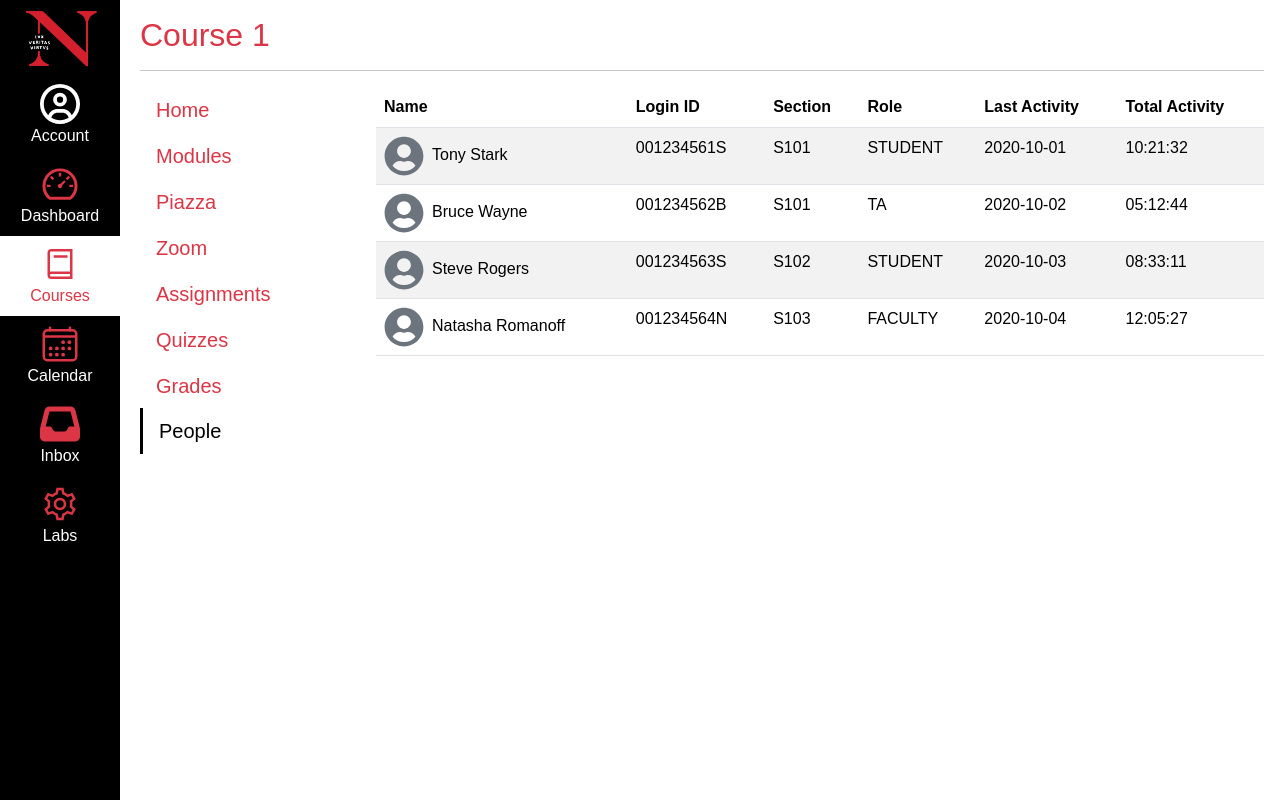
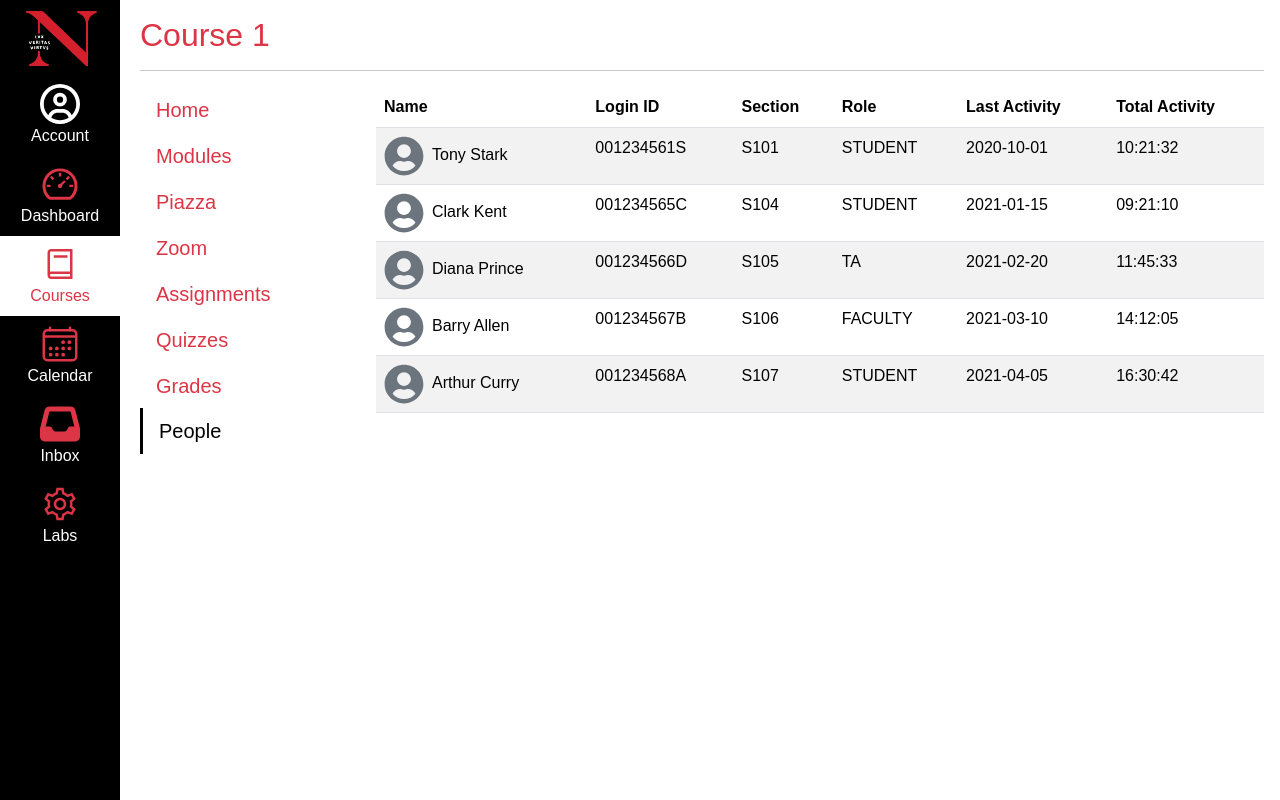
Before and after one commit to kashyap03042003/kambaz-next-js, a Next.js app: page /Courses/1/People/Table in a window 1280 px wide. Built offline with nearby package versions, Linux system fonts and the light colour scheme.

Commit message:
a2 css bootstrap

```diff
--- a/app/(Kambaz)/Courses/[cid]/Assignments/[aid]/page.tsx
+++ b/app/(Kambaz)/Courses/[cid]/Assignments/[aid]/page.tsx
@@ -42,6 +42,9 @@ export default function AssignmentEditor() {
           <Col className="text-start col-8">
             <FormSelect>
               <option value='assignments'>ASSIGNMENTS</option>
+              <option value='quizzes'>Quizzes</option>
+              <option value="EXAMS">EXAMS</option>
+              <option value="PROJECTS">PROJECTS</option>
             </FormSelect>
           </Col>
         </Row>
@@ -52,6 +55,7 @@ export default function AssignmentEditor() {
           <Col className="text-start col-8">
             <FormSelect>
               <option value="percentage">Percentage</option>
+              <option value="points">Points</option>
             </FormSelect>
           </Col>
         </Row>
@@ -63,6 +67,7 @@ export default function AssignmentEditor() {
             <div className="border rounded p-2">
               <FormSelect>
                 <option value="online">Online</option>
+                <option value="On-paper">On paper</option>
               </FormSelect>
               <br />
               <div className="mb-2"><strong>Online Entry Options</strong></div>
--- a/app/(Kambaz)/Courses/[cid]/People/Table/page.tsx
+++ b/app/(Kambaz)/Courses/[cid]/People/Table/page.tsx
@@ -31,32 +31,43 @@ export default function PeopleTable() {
           <tr>
             <td className="wd-full-name text-nowrap">
               <FaUserCircle className="me-2 fs-1 text-secondary" />
-              <span className="wd-first-name">Bruce</span>{" "}
-              <span className="wd-last-name">Wayne</span>
+              <span className="wd-first-name">Clark</span>{" "}
+              <span className="wd-last-name">Kent</span>
             </td>
-            <td>001234562B</td><td>S101</td><td>TA</td>
-            <td>2020-10-02</td><td>05:12:44</td>
+            <td>001234565C</td><td>S104</td><td>STUDENT</td>
+            <td>2021-01-15</td><td>09:21:10</td>
           </tr>
 
           <tr>
             <td className="wd-full-name text-nowrap">
               <FaUserCircle className="me-2 fs-1 text-secondary" />
-              <span className="wd-first-name">Steve</span>{" "}
-              <span className="wd-last-name">Rogers</span>
+              <span className="wd-first-name">Diana</span>{" "}
+              <span className="wd-last-name">Prince</span>
             </td>
-            <td>001234563S</td><td>S102</td><td>STUDENT</td>
-            <td>2020-10-03</td><td>08:33:11</td>
+            <td>001234566D</td><td>S105</td><td>TA</td>
+            <td>2021-02-20</td><td>11:45:33</td>
           </tr>
 
           <tr>
             <td className="wd-full-name text-nowrap">
               <FaUserCircle className="me-2 fs-1 text-secondary" />
-              <span className="wd-first-name">Natasha</span>{" "}
-              <span className="wd-last-name">Romanoff</span>
+              <span className="wd-first-name">Barry</span>{" "}
+              <span className="wd-last-name">Allen</span>
             </td>
-            <td>001234564N</td><td>S103</td><td>FACULTY</td>
-            <td>2020-10-04</td><td>12:05:27</td>
+            <td>001234567B</td><td>S106</td><td>FACULTY</td>
+            <td>2021-03-10</td><td>14:12:05</td>
           </tr>
+
+          <tr>
+            <td className="wd-full-name text-nowrap">
+              <FaUserCircle className="me-2 fs-1 text-secondary" />
+              <span className="wd-first-name">Arthur</span>{" "}
+              <span className="wd-last-name">Curry</span>
+            </td>
+            <td>001234568A</td><td>S107</td><td>STUDENT</td>
+            <td>2021-04-05</td><td>16:30:42</td>
+          </tr>
+
         </tbody>
       </Table>
     </div>
```
Also changed, not shown: app/(Kambaz)/Account/Signin/page.tsx (+18 -14 lines), app/(Kambaz)/Courses/[cid]/Modules/ModulesControls.tsx (+4 -3 lines), app/(Kambaz)/Courses/[cid]/Modules/StopSign.tsx (added, +13 -0 lines), app/(Kambaz)/Courses/page.tsx (+5 -9 lines), app/Labs/Lab2/BootstrapLists.tsx (+13 -20 lines), app/Labs/page.tsx (+15 -4 lines), app/(Kambaz)/Courses/[cid]/layout.tsx (line endings or trailing spaces).
